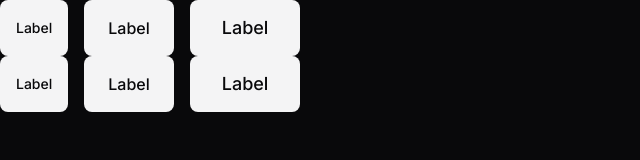
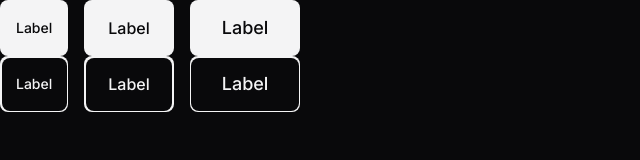
Before and after one commit to xManoelx/Landing-page, a plain HTML site: page index.html in a window 1280 px wide. Shown: the whole page, without its empty margins (0-640 px from the left). Drawn offline with Linux system fonts and the light colour scheme.

Commit message:
Criando botoes secundarios

```diff
--- a/Style/buttons.css
+++ b/Style/buttons.css
@@ -45,3 +45,26 @@
     font-size: 1.125rem;
     padding: 1rem 2rem;
 }
+
+.btn[aria-label]{
+
+    position: relative;
+
+    &::before{
+        content: "";
+        position: absolute;
+        border-radius: inherit;
+        inset: 0.09375rem;
+        background-color: var(--bg-color);
+    }
+
+    &::after{
+        content: attr(aria-label);
+        background: var(--btn-bg-color);
+        -webkit-background-clip: text;
+        background-clip: text;
+        color: transparent;
+        position: relative;
+        z-index: 1;
+    }
+}
--- a/index.html
+++ b/index.html
@@ -23,9 +23,9 @@
     </div>
 
     <div class="flex gap-1">
-        <a href="#" class="btn btn-sm">Label</a>
-        <span href="#" class="btn btn-md">Label</span>
-        <button href="#" class="btn btn-lg">Label</a>
+        <a aria-label="Label" href="#" class="btn btn-sm"></a>
+        <span aria-label="Label" href="#" class="btn btn-md"></span>
+        <button aria-label="Label" href="#" class="btn btn-lg"></a>
     </div>
 
 </body>
```
